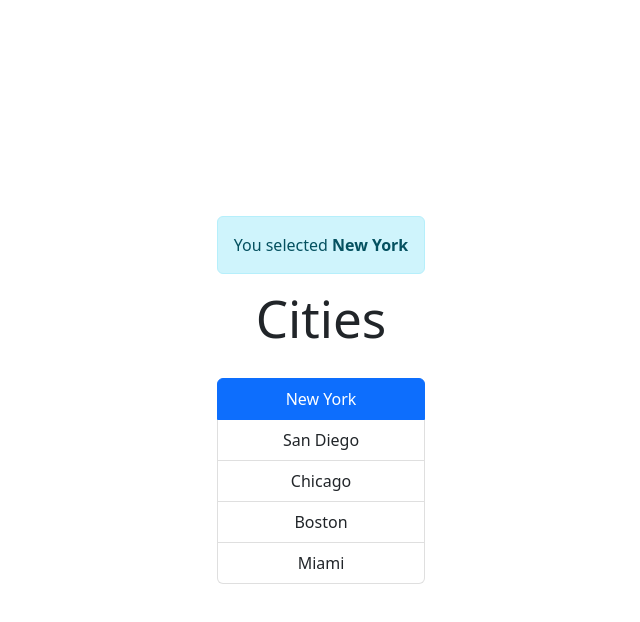
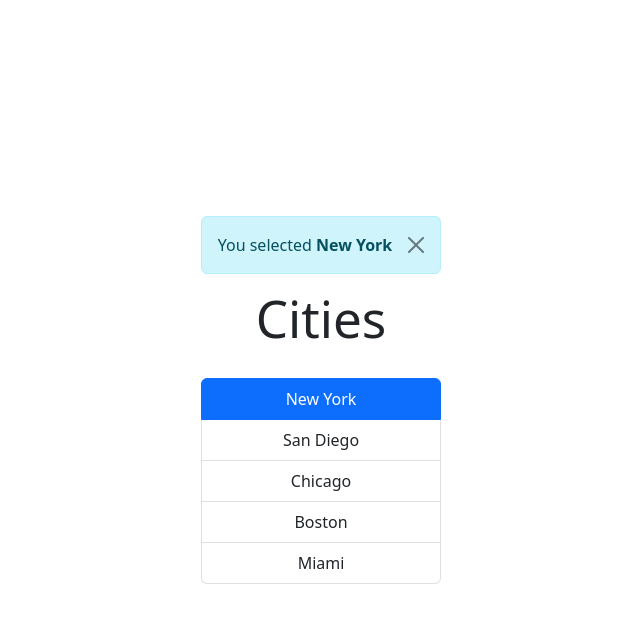
Before and after one commit to uwla/react-app, a React app: page / in a window 1280 px wide. Both pictures are taken after a click on the item "New York". Shown: the top 622 px of the page, without its empty margins (319-959 px from the left). Built offline with nearby package versions, Linux system fonts and the light colour scheme; the HTML template or start-up script is replaced by a standard one.

Commit message:
feat: add dismiss button to alert box

```diff
--- a/src/App.tsx
+++ b/src/App.tsx
@@ -8,15 +8,21 @@ function App() {
     const items = ["New York", "San Diego", "Chicago", "Boston", "Miami"];
 
     let [selected, setSelected] = useState("");
+    let [showInfo, setInfoVisibility] = useState(false);
 
     const handleSelected = (item: string) => {
         setSelected(item);
+        setInfoVisibility(true);
     };
 
     return (
         <>
-            <If condition={selected != ''}>
-                <Alert variant="info">
+            <If condition={showInfo}>
+                <Alert
+                    variant="info"
+                    dismissible={true}
+                    onDismiss={() => setInfoVisibility(false)}
+                >
                     You selected <b>{selected}</b>
                 </Alert>
             </If>
--- a/src/components/Alert.tsx
+++ b/src/components/Alert.tsx
@@ -1,16 +1,44 @@
 import { ReactNode } from "react";
+import If from "./If";
 
 interface Props {
     children: ReactNode;
-    variant?:  "danger" | "dark" | "info" | "light" | "success" | "secondary" | "primary" | "warning";
+    variant?:
+        | "danger"
+        | "dark"
+        | "info"
+        | "light"
+        | "primary"
+        | "secondary"
+        | "success"
+        | "warning";
+    dismissible?: boolean;
+    onDismiss?: () => void;
 }
 
 function Alert(props: Props) {
-    const { children, variant = "primary" } = props;
+    const {
+        children,
+        variant = "primary",
+        dismissible = false,
+        onDismiss,
+    } = props;
+
+    let className = `alert alert-${variant}`;
+    if (dismissible) className += " alert-dismissible fade show";
 
     return (
-        <div className={`alert alert-${variant}`} role="alert">
+        <div className={className} role="alert">
             {children}
+            <If condition={dismissible}>
+                <button
+                    type="button"
+                    className="btn-close"
+                    aria-label="close"
+                    data-bs-dismiss="alert"
+                    onClick={onDismiss}
+                ></button>
+            </If>
         </div>
     );
 }
```
